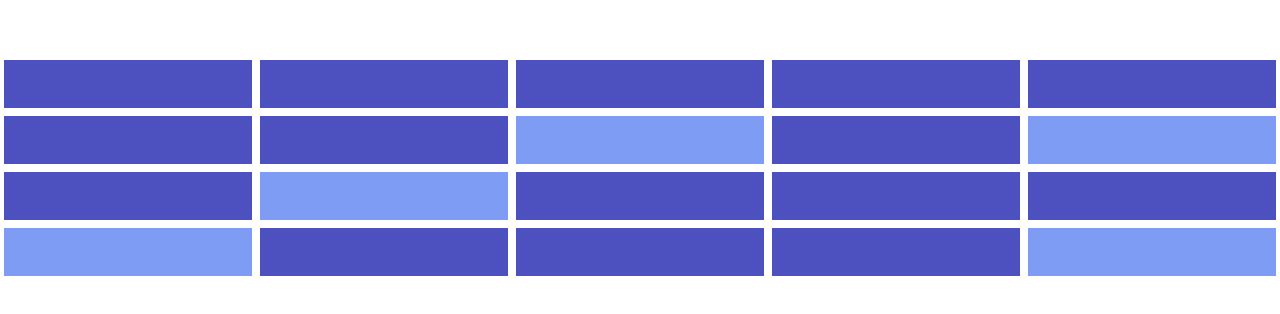
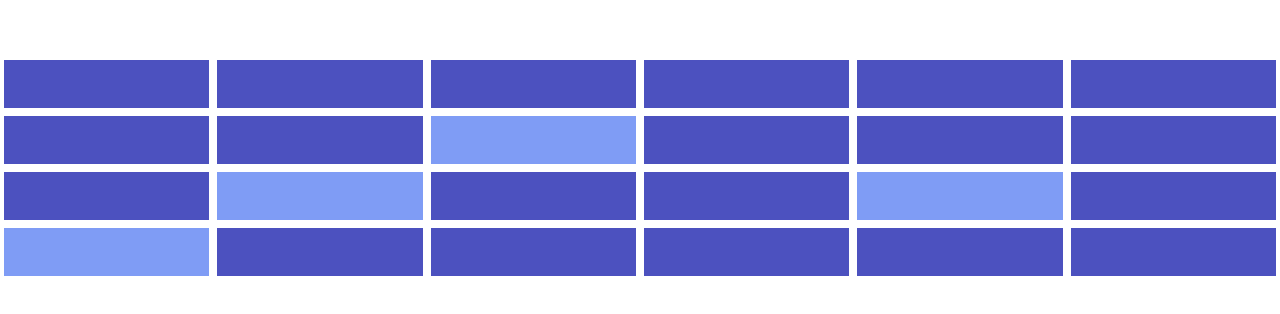
Before and after one commit to Sebastien-Ahkrin/BinaryClock, a React (Create React App) app: page / in a window 1280 px wide. Shown: the part 232-546 px from the top of the page. Built offline with nearby package versions, Linux system fonts and the light colour scheme.

Commit message:
feat: add secondes, and remove ms

```diff
--- a/src/component/app.tsx
+++ b/src/component/app.tsx
@@ -2,7 +2,7 @@ import React, { useEffect, useState } from 'react'
 import Column from './column'
 
 export default function App (): JSX.Element {
-  const [state, setState] = useState<number[]>([0, 0, 0, 0, 0])
+  const [state, setState] = useState<number[]>([0, 0, 0, 0, 0, 0])
 
   useEffect(() => {
     setInterval(() => {
@@ -12,7 +12,8 @@ export default function App (): JSX.Element {
         Number(date.getHours().toString().split('')[1]),
         Number(date.getMinutes().toString().split('')[0]),
         Number(date.getMinutes().toString().split('')[1]),
-        Number(date.getMilliseconds().toString().split('')[0])
+        Number(date.getSeconds().toString().split('')[0]),
+        Number(date.getSeconds().toString().split('')[1])
       ])
     }, 100)
   }, [])
@@ -20,7 +21,7 @@ export default function App (): JSX.Element {
 
   return (
     <div className="flex content-center flex-wrap justify-center container mx-auto h-screen">
-      {Array(5).fill(0).map((_, index) => <Column key={index} representation={state[index]}/>)}
+      {Array(6).fill(0).map((_, index) => <Column key={index} representation={state[index]}/>)}
     </div>
   )
 }
--- a/src/component/column.tsx
+++ b/src/component/column.tsx
@@ -11,7 +11,7 @@ export default function Column (props: Props): JSX.Element {
   const binary: boolean[] = numberToBinary(props.representation)
 
   return (
-    <div className="flex flex-col w-1/5">
+    <div className="flex flex-col w-1/6">
       {[1, 2, 4, 8].map((_, index) => <Line key={index} value={props.representation} activated={binary[index]}/>)}
     </div>
   )
```
